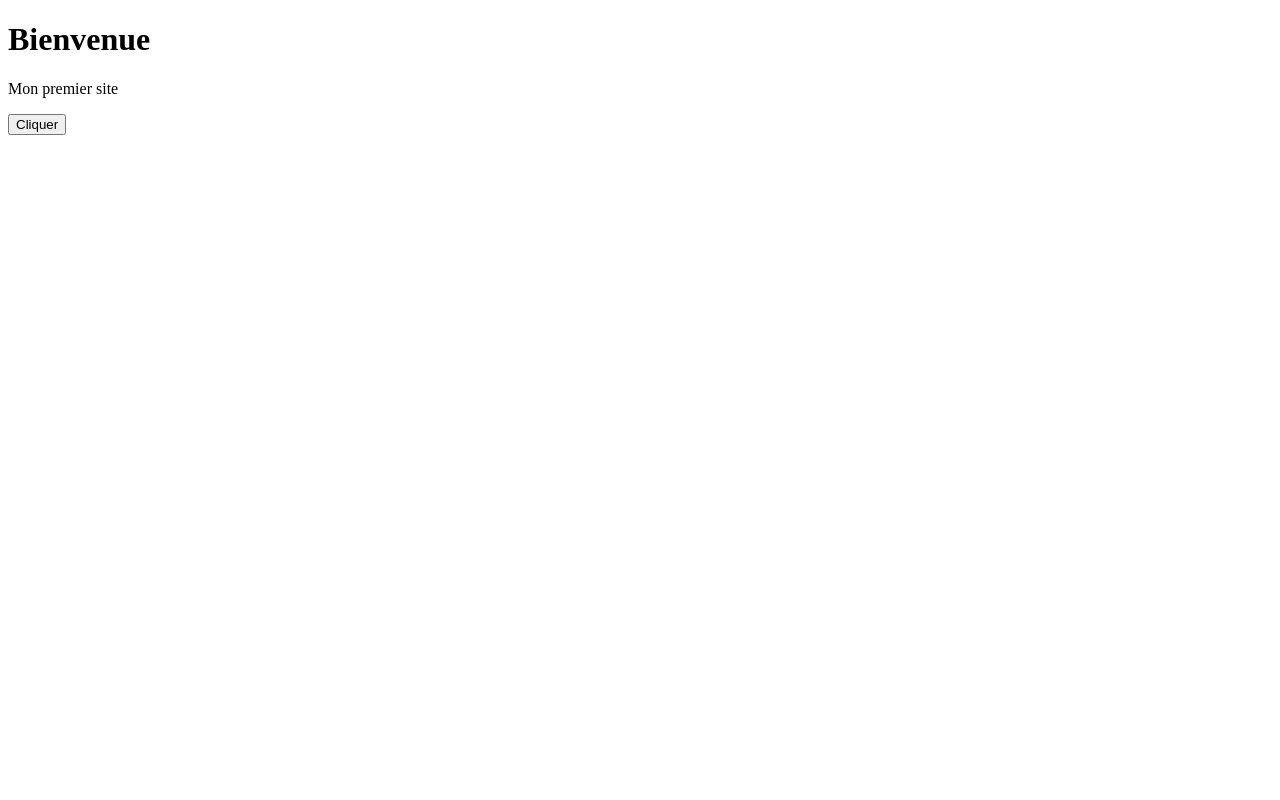
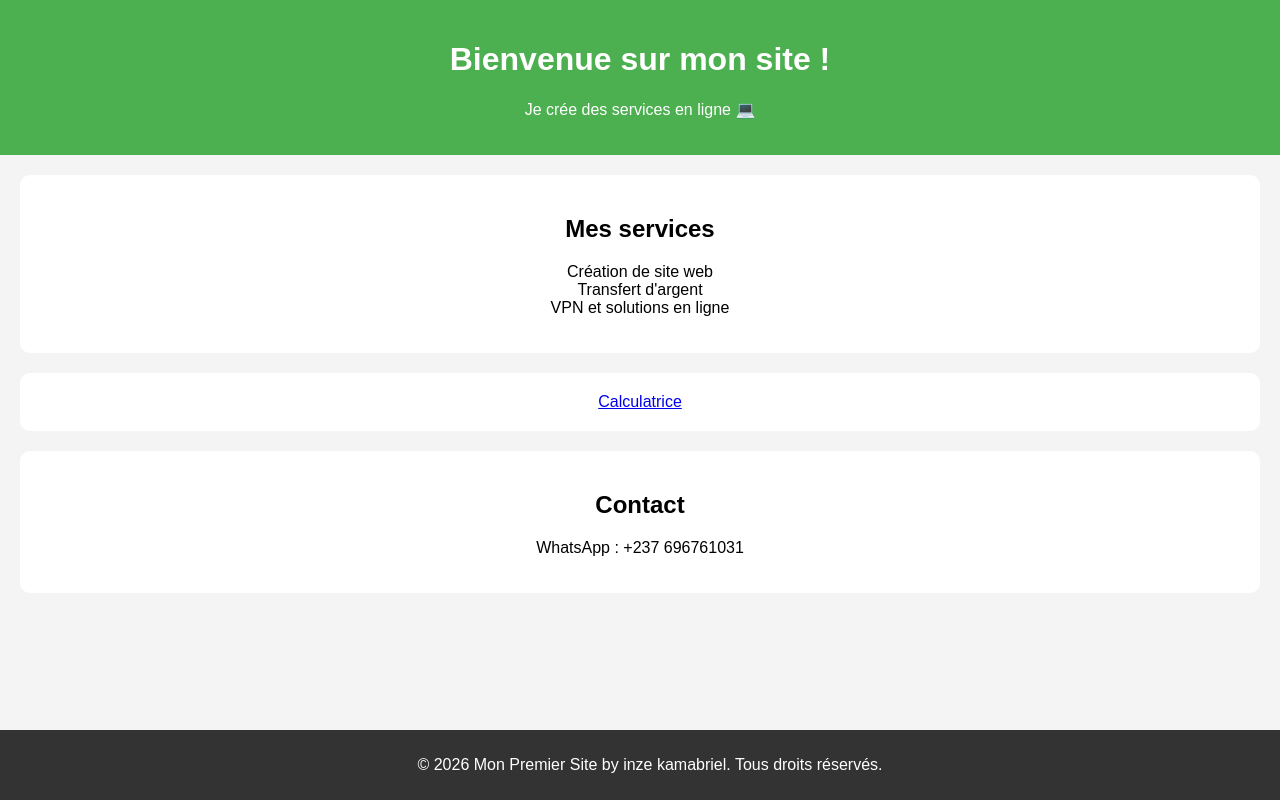
Before and after one commit to Kamabriel/Chat, a plain HTML site: page index.html in a window 1280 px wide. Drawn offline with Linux system fonts and the light colour scheme.

Commit message:
mise à jour du jour

```diff
--- /dev/null
+++ b/index.css
@@ -0,0 +1,33 @@
+body {
+    font-family: Arial;
+    background-color: #f4f4f4;
+    text-align: center;
+    margin: 0;
+}
+
+header {
+    background-color: #4CAF50;
+    color: white;
+    padding: 20px;
+}
+
+section {
+    background-color: white;
+    margin: 20px;
+    padding: 20px;
+    border-radius: 10px;
+}
+
+ul{
+    list-style-type: none;
+    padding: 0;
+}
+
+footer {
+    background-color: #333;
+    color: white;
+    padding: 10px;
+    position: fixed;
+    width: 100%;
+    bottom: 0;
+}
--- a/index.html
+++ b/index.html
@@ -2,14 +2,38 @@
 <html>
 <head>
     <meta charset="UTF-8">
-    <title>Mon site</title>
+    <title>Mon Premier Site</title>
+    <link rel="stylesheet" href="index.css">
 </head>
 
 <body>
 
-    <h1>Bienvenue</h1>
-    <p>Mon premier site</p>
-    <button>Cliquer</button>
+    <header>
+        <h1>Bienvenue sur mon site !</h1>
+        <p>Je crée des services en ligne 💻</p>
+    </header>
+
+    <section>
+        <h2>Mes services</h2>
+        <ul>
+            <li>Création de site web</li>
+            <li>Transfert d'argent</li>
+            <li>VPN et solutions en ligne</li>
+        </ul>
+    </section>
+
+    <section>
+        <a href="calculatrice.html">Calculatrice</a>
+    </section>
+
+    <section>
+        <h2>Contact</h2>
+        <p>WhatsApp : +237 696761031</p>
+    </section>
+
+    <footer>
+        <p>&copy; 2026 Mon Premier Site by inze kamabriel. Tous droits réservés.</p>
+    </footer>
 
 </body>
 </html>
```
Also changed, not shown: calculatrice.html (added, +58 -0 lines), calculatrice.css (added), calculatrice.js (added).
